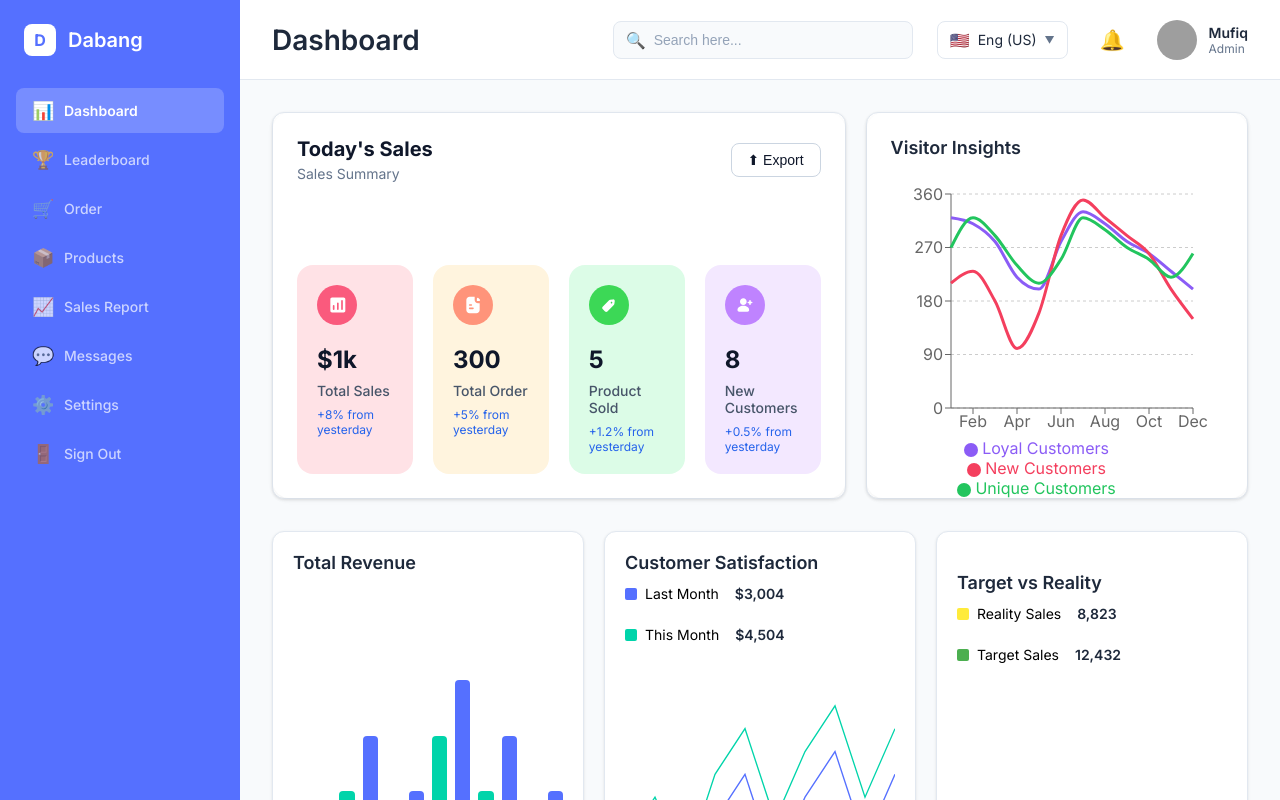
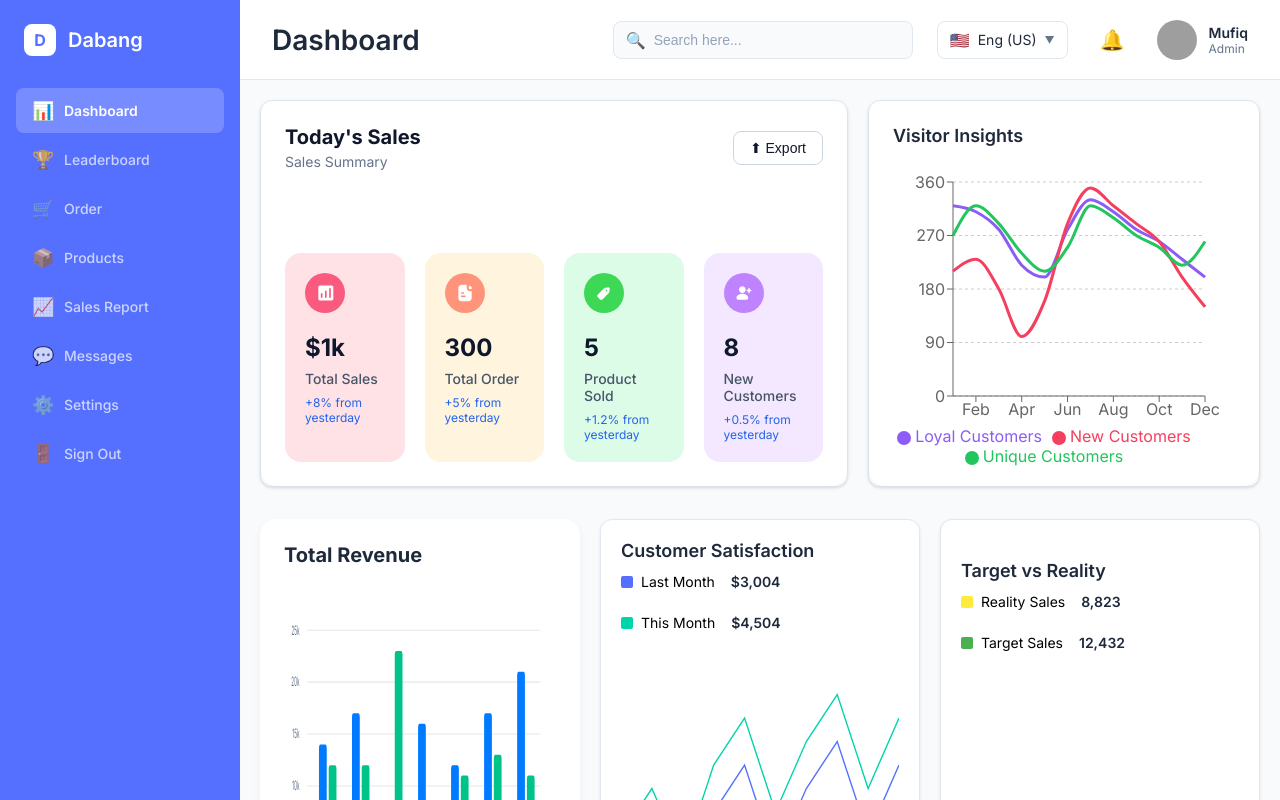
Before and after one commit to PiyushGhavghave/React-CRA-starter-template, a React (Create React App) app: page / in a window 1280 px wide. Built offline with nearby package versions, Linux system fonts and the light colour scheme; grey boxes are pictures that could not be loaded.

Commit message:
fixed: Total revenue component

```diff
--- a/src/components/Dashboard.css
+++ b/src/components/Dashboard.css
@@ -5,7 +5,7 @@
 }
 
 .dashboard-content {
-  padding: 32px 32px;
+  padding: 20px 20px;
   display: flex;
   flex-direction: column;
   gap: 32px;
--- a/src/components/Dashboard.js
+++ b/src/components/Dashboard.js
@@ -4,6 +4,7 @@ import TodaysSales from './TodaysSales';
 import Chart from './Chart';
 import TopProducts from './TopProducts';
 import VisitorInsights from './VisitorInsights';
+import TotalRevenue from './TotalRevenue';
 
 const Dashboard = () => {
   return (
@@ -20,14 +21,7 @@ const Dashboard = () => {
 
         <div className="charts-section">
           <div className="chart-grid-three">
-            <div className="chart-container">
-              <Chart
-                title="Total Revenue"
-                type="bar"
-                data={[2, 4, 6, 8, 4, 6, 8, 10, 6, 8, 4, 6]}
-                colors={["#00D4AA", "#5570FF"]}
-              />
-            </div>
+            <TotalRevenue />
             <div className="chart-container">
               <Chart
                 title="Customer Satisfaction"
--- /dev/null
+++ b/src/components/TotalRevenue.css
@@ -0,0 +1,54 @@
+.total-revenue {
+  background: #fff;
+  border-radius: 16px;
+  padding: 24px;
+  box-shadow: 0 4px 8px rgba(0,0,0,0.05);
+  display: flex;
+  flex-direction: column;
+}
+
+.revenue-title {
+  font-size: 20px;
+  font-weight: 700;
+  color: #1e293b;
+  margin-bottom: 20px;
+}
+
+.revenue-chart {
+  flex: 1;
+  height: 280px;
+  margin-bottom: 20px;
+}
+
+.revenue-chart svg {
+  width: 100%;
+  height: 100%;
+}
+
+.revenue-legend {
+  display: flex;
+  justify-content: center;
+  gap: 32px;
+  font-size: 14px;
+  color: #475569;
+}
+
+.legend-item {
+  display: flex;
+  align-items: center;
+  gap: 8px;
+}
+
+.legend-dot {
+  width: 10px;
+  height: 10px;
+  border-radius: 50%;
+}
+
+.legend-dot.blue {
+  background-color: #007bff;
+}
+
+.legend-dot.green {
+  background-color: #00c389;
+}
--- /dev/null
+++ b/src/components/TotalRevenue.js
@@ -0,0 +1,84 @@
+import React from "react";
+import "./TotalRevenue.css";
+
+const days = ["Monday", "Tuesday", "Wednesday", "Thursday", "Friday", "Saturday", "Sunday"];
+const online = [14, 17, 6, 16, 12, 17, 21]; // in k
+const offline = [12, 12, 23, 7, 11, 13, 11]; // in k
+const maxValue = 25; // highest Y axis value (25k)
+
+const TotalRevenue = () => {
+  return (
+    <div className="total-revenue">
+      <h3 className="revenue-title">Total Revenue</h3>
+      <div className="revenue-chart">
+        <svg viewBox="0 0 700 320" preserveAspectRatio="none">
+          {/* Y-axis grid lines + labels */}
+          {[0, 5, 10, 15, 20, 25].map((val, i) => {
+            const y = 280 - (val / maxValue) * 240;
+            return (
+              <g key={i}>
+                <line x1="60" x2="660" y1={y} y2={y} stroke="#E5E7EB" strokeWidth="1" />
+                <text x="40" y={y + 4} fontSize="12" textAnchor="end" fill="#64748b">
+                  {val}k
+                </text>
+              </g>
+            );
+          })}
+
+          {/* Bars */}
+          {days.map((day, i) => {
+            const groupX = 90 + i * 85;
+            const onlineHeight = (online[i] / maxValue) * 240;
+            const offlineHeight = (offline[i] / maxValue) * 240;
+
+            return (
+              <g key={i}>
+                <rect
+                  x={groupX}
+                  y={280 - onlineHeight}
+                  width="20"
+                  height={onlineHeight}
+                  fill="#007BFF"
+                  rx="4"
+                />
+                <rect
+                  x={groupX + 25}
+                  y={280 - offlineHeight}
+                  width="20"
+                  height={offlineHeight}
+                  fill="#00C389"
+                  rx="4"
+                />
+
+                {/* X-axis labels */}
+                <text
+                  x={groupX + 12}
+                  y={300}
+                  fontSize="12"
+                  textAnchor="middle"
+                  fill="#334155"
+                >
+                  {day}
+                </text>
+              </g>
+            );
+          })}
+        </svg>
+      </div>
+
+      {/* Legend */}
+      <div className="revenue-legend">
+        <div className="legend-item">
+          <div className="legend-dot blue"></div>
+          <span>Online Sales</span>
+        </div>
+        <div className="legend-item">
+          <div className="legend-dot green"></div>
+          <span>Offline Sales</span>
+        </div>
+      </div>
+    </div>
+  );
+};
+
+export default TotalRevenue;
```
